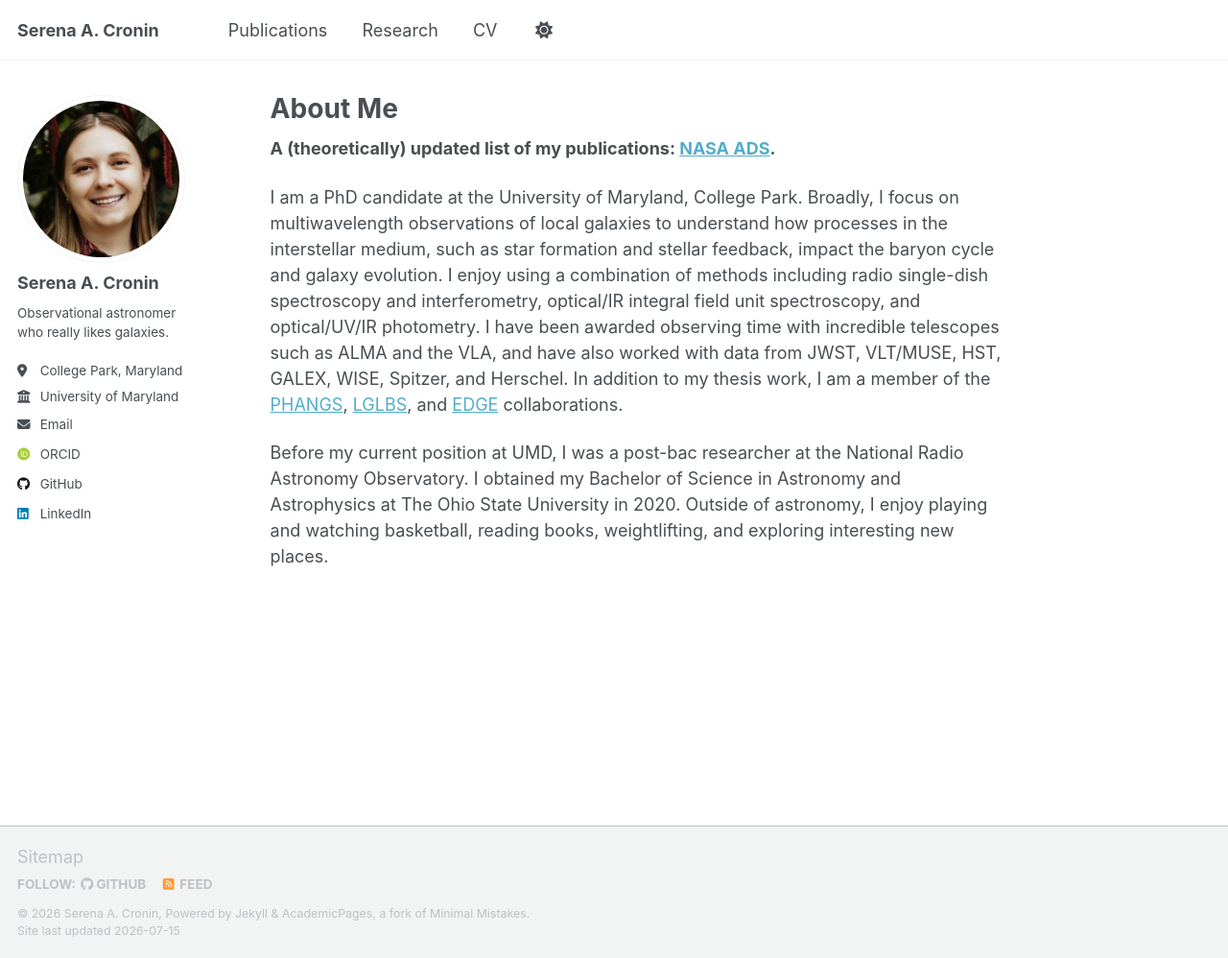
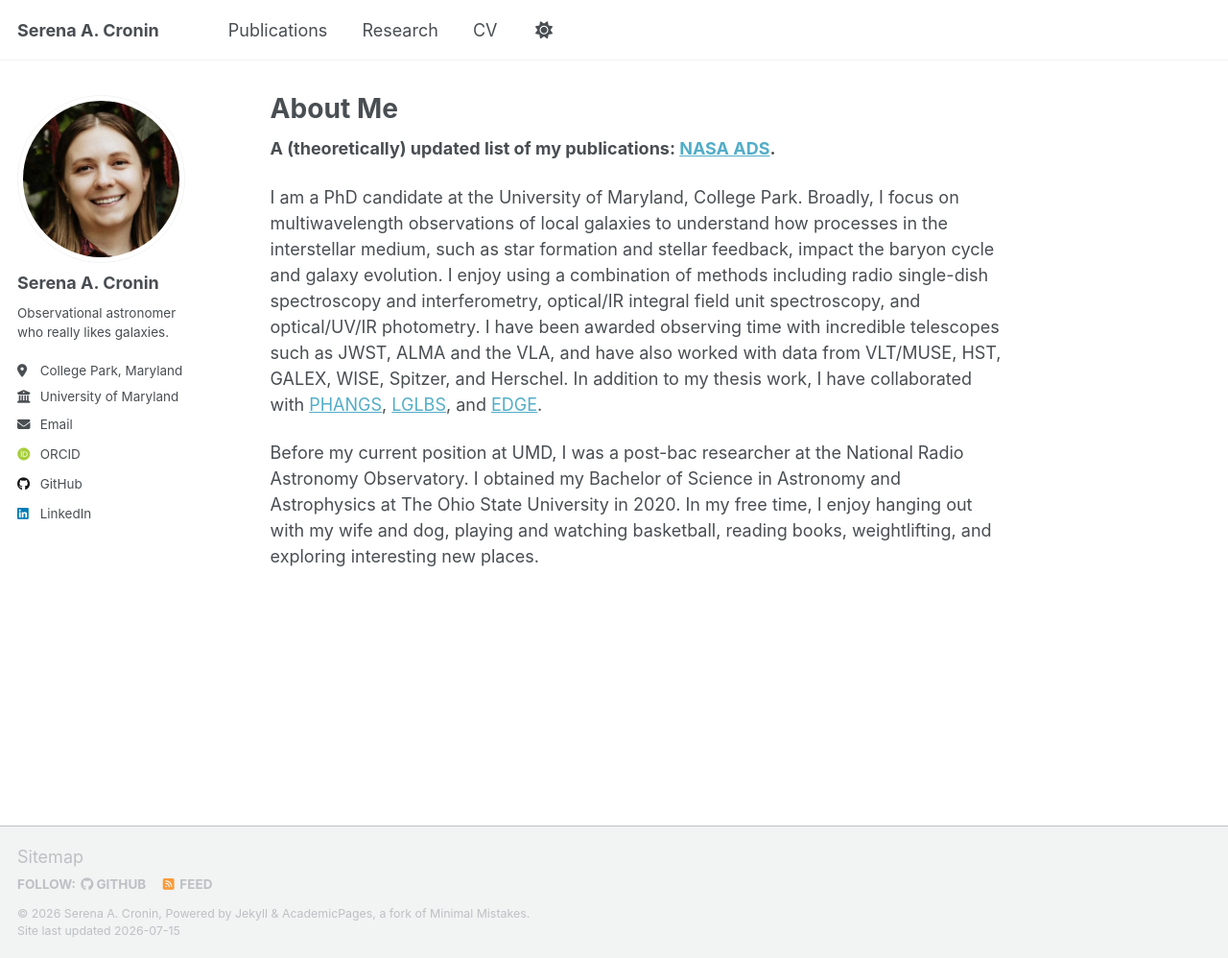
Before and after one commit to serenacronin/serenacronin.github.io, a Jekyll site: the page built from _pages/about.md, in a window 1280 px wide and 998 px high. Shown: the whole window at 96% size. Built offline with Jekyll 4.4.1, drawn with Linux system fonts in a browser that asks for light colours; some web fonts are replaced; a script that is not in the unit is left out.

Commit message:
Revise about page content for clarity and detail
Updated the description of my research focus and collaborations, and modified personal interests.

```diff
--- a/_pages/about.md
+++ b/_pages/about.md
@@ -10,6 +10,6 @@ redirect_from:
 
 **A (theoretically) updated list of my publications: [NASA ADS](https://ui.adsabs.harvard.edu/user/libraries/HI2y3dqzRXOKE1vWhZZ9vw).**
 
-I am a PhD candidate at the University of Maryland, College Park. Broadly, I focus on multiwavelength observations of local galaxies to understand how processes in the interstellar medium, such as star formation and stellar feedback, impact the baryon cycle and galaxy evolution. I enjoy using a combination of methods including radio single-dish spectroscopy and interferometry, optical/IR integral field unit spectroscopy, and optical/UV/IR photometry. I have been awarded observing time with incredible telescopes such as ALMA and the VLA, and have also worked with data from JWST, VLT/MUSE, HST, GALEX, WISE, Spitzer, and Herschel. In addition to my thesis work, I am a member of the [PHANGS](https://sites.google.com/view/phangs/the-phangs-team?authuser=0), [LGLBS](https://www.lglbs.org/team), and [EDGE](https://pages.astro.umd.edu/~bolatto/EDGE/) collaborations.
+I am a PhD candidate at the University of Maryland, College Park. Broadly, I focus on multiwavelength observations of local galaxies to understand how processes in the interstellar medium, such as star formation and stellar feedback, impact the baryon cycle and galaxy evolution. I enjoy using a combination of methods including radio single-dish spectroscopy and interferometry, optical/IR integral field unit spectroscopy, and optical/UV/IR photometry. I have been awarded observing time with incredible telescopes such as JWST, ALMA and the VLA, and have also worked with data from VLT/MUSE, HST, GALEX, WISE, Spitzer, and Herschel. In addition to my thesis work, I have collaborated with [PHANGS](https://sites.google.com/view/phangs/the-phangs-team?authuser=0), [LGLBS](https://www.lglbs.org/team), and [EDGE](https://pages.astro.umd.edu/~bolatto/EDGE/).
 
-Before my current position at UMD, I was a post-bac researcher at the National Radio Astronomy Observatory. I obtained my Bachelor of Science in Astronomy and Astrophysics at The Ohio State University in 2020. Outside of astronomy, I enjoy playing and watching basketball, reading books, weightlifting, and exploring interesting new places.
+Before my current position at UMD, I was a post-bac researcher at the National Radio Astronomy Observatory. I obtained my Bachelor of Science in Astronomy and Astrophysics at The Ohio State University in 2020. In my free time, I enjoy hanging out with my wife and dog, playing and watching basketball, reading books, weightlifting, and exploring interesting new places.
```
